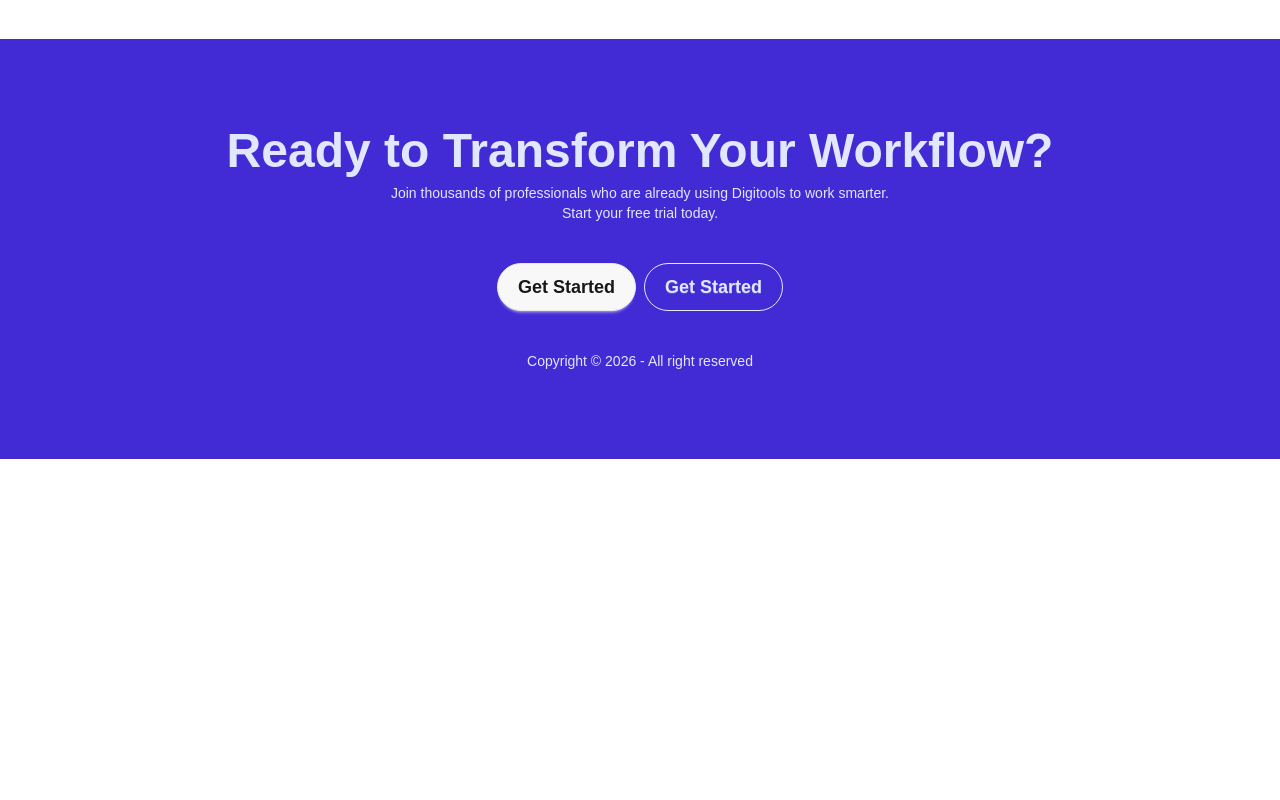
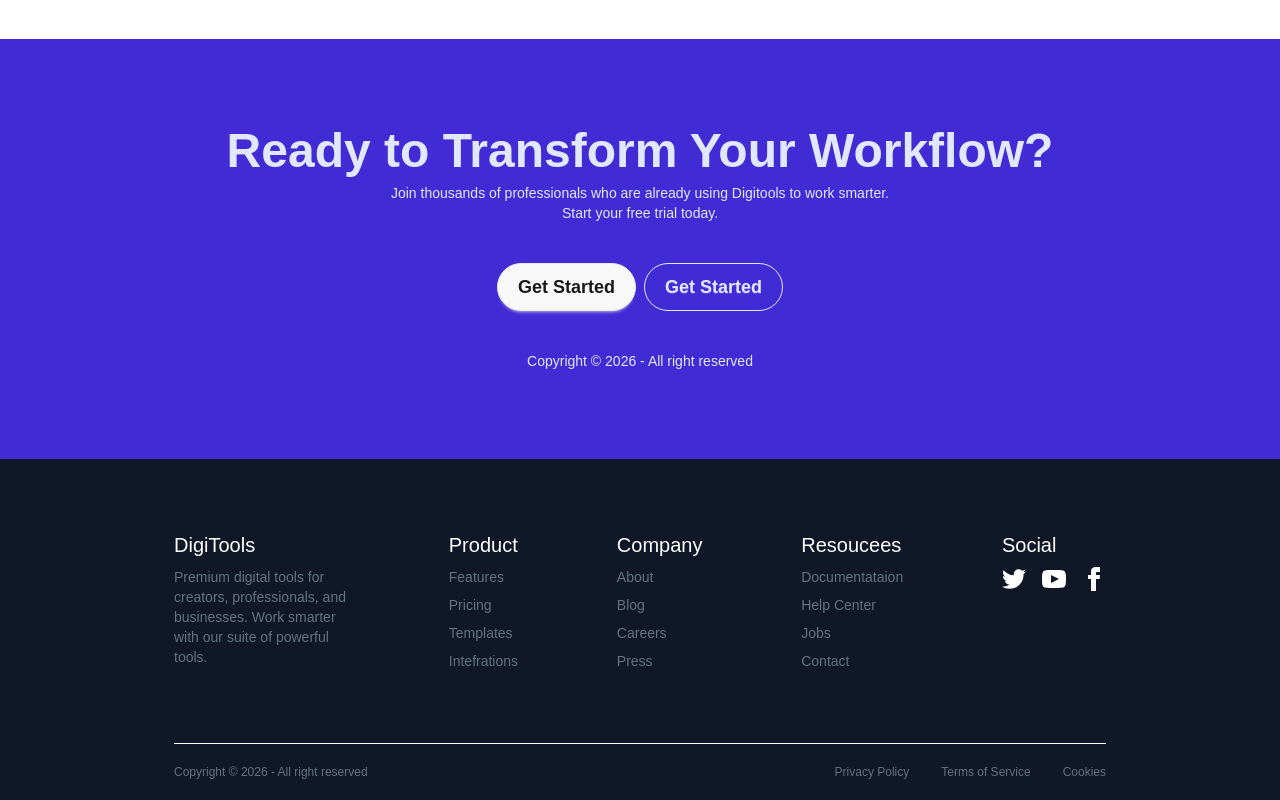
Before and after one commit to Safa-yet/Digital-tool-buy, a React (Vite) app: page / in a window 1280 px wide. Shown: the part 4378-5178 px from the top of the page. Before the commit the page ends 4837 px from the top, so only its background shows below. Built offline with nearby package versions, Linux system fonts and the light colour scheme.

Commit message:
Added Footer Section

```diff
--- a/src/App.jsx
+++ b/src/App.jsx
@@ -9,6 +9,7 @@
 import { useState } from 'react'
 import StepSec from './component/StepSec'
 import Priceing from './Priceing'
+import Footer from './Footer'
 
 
 function App() {
@@ -27,6 +28,7 @@
 
 
     <Workflow></Workflow>
+    <Footer></Footer>
     </>
   )
 }
--- /dev/null
+++ b/src/Footer.jsx
@@ -0,0 +1,91 @@
+import React from 'react';
+
+const Footer = () => {
+    return (
+
+        <div className='bg-dark' >
+        <div className='container'>
+
+            <footer className= " border-b  footer sm:footer-horizontal  text-white py-18 justify-between">
+  <nav>
+    <h6 className="text-xl capitalize ">DigiTools</h6>
+    <p className='w-44 text-sec'>
+        Premium digital tools for creators, professionals, and businesses. Work smarter with our suite of powerful tools.
+    </p>
+  </nav>
+  <nav>
+    <h6 className="text-xl capitalize text-white">Product</h6>
+    <a className="link link-hover text-sec">Features</a>
+    <a className="link link-hover text-sec">Pricing</a>
+    <a className="link link-hover text-sec">Templates</a>
+    <a className="link link-hover text-sec">Intefrations</a>
+  </nav>
+  <nav>
+    <h6 className="text-xl capitalize text-white ">Company</h6>
+    <a className="link link-hover text-sec">About</a>
+    <a className="link link-hover text-sec">Blog</a>
+    <a className="link link-hover text-sec">Careers</a>
+    <a className="link link-hover text-sec">Press</a>
+  </nav>
+  <nav>
+    <h6 className="text-xl capitalize text-white ">Resoucees</h6>
+    <a className="link link-hover text-sec">Documentataion</a>
+    <a className="link link-hover text-sec">Help Center</a>
+    <a className="link link-hover text-sec">Jobs</a>
+    <a className="link link-hover text-sec">Contact</a>
+  </nav>
+  <nav>
+    <h6 className="text-xl capitalize text-white ">Social</h6>
+    <div className="grid grid-flow-col gap-4">
+      <a>
+        <svg
+          xmlns="http://www.w3.org/2000/svg"
+          width="24"
+          height="24"
+          viewBox="0 0 24 24"
+          className="fill-current">
+          <path
+            d="M24 4.557c-.883.392-1.832.656-2.828.775 1.017-.609 1.798-1.574 2.165-2.724-.951.564-2.005.974-3.127 1.195-.897-.957-2.178-1.555-3.594-1.555-3.179 0-5.515 2.966-4.797 6.045-4.091-.205-7.719-2.165-10.148-5.144-1.29 2.213-.669 5.108 1.523 6.574-.806-.026-1.566-.247-2.229-.616-.054 2.281 1.581 4.415 3.949 4.89-.693.188-1.452.232-2.224.084.626 1.956 2.444 3.379 4.6 3.419-2.07 1.623-4.678 2.348-7.29 2.04 2.179 1.397 4.768 2.212 7.548 2.212 9.142 0 14.307-7.721 13.995-14.646.962-.695 1.797-1.562 2.457-2.549z"></path>
+        </svg>
+      </a>
+      <a>
+        <svg
+          xmlns="http://www.w3.org/2000/svg"
+          width="24"
+          height="24"
+          viewBox="0 0 24 24"
+          className="fill-current">
+          <path
+            d="M19.615 3.184c-3.604-.246-11.631-.245-15.23 0-3.897.266-4.356 2.62-4.385 8.816.029 6.185.484 8.549 4.385 8.816 3.6.245 11.626.246 15.23 0 3.897-.266 4.356-2.62 4.385-8.816-.029-6.185-.484-8.549-4.385-8.816zm-10.615 12.816v-8l8 3.993-8 4.007z"></path>
+        </svg>
+      </a>
+      <a>
+        <svg
+          xmlns="http://www.w3.org/2000/svg"
+          width="24"
+          height="24"
+          viewBox="0 0 24 24"
+          className="fill-current">
+          <path
+            d="M9 8h-3v4h3v12h5v-12h3.642l.358-4h-4v-1.667c0-.955.192-1.333 1.115-1.333h2.885v-5h-3.808c-3.596 0-5.192 1.583-5.192 4.615v3.385z"></path>
+        </svg>
+      </a>
+    </div>
+  </nav>
+</footer>
+<div className='text-sec py-5 flex text-xs justify-between'>
+        <p>Copyright © {new Date().getFullYear()} - All right reserved</p>
+        <ul className='flex gap-8'>
+            <li>Privacy Policy</li>
+            <li>Terms of Service </li>
+            <li>Cookies</li>
+
+        </ul>
+
+</div>
+        </div>
+        </div>
+    );
+};
+
+export default Footer;
--- a/src/Priceing.jsx
+++ b/src/Priceing.jsx
@@ -57,7 +57,7 @@
         p="Choose the plan that fits your needs. Upgrade or downgrade anytime."
       ></HeadLine>
 
-      <div className="grid grid-cols-3 gap-8  items-stretch">
+      <div className="grid md:grid-cols-2 lg:grid-cols-3 gap-8  items-stretch">
         {data.map((item) => {
             return <>
             <div className="space-y-4  rounded-4xl hover:scale-110 pricingBox py-6 px-5 group shadow-2xl relative">
```
